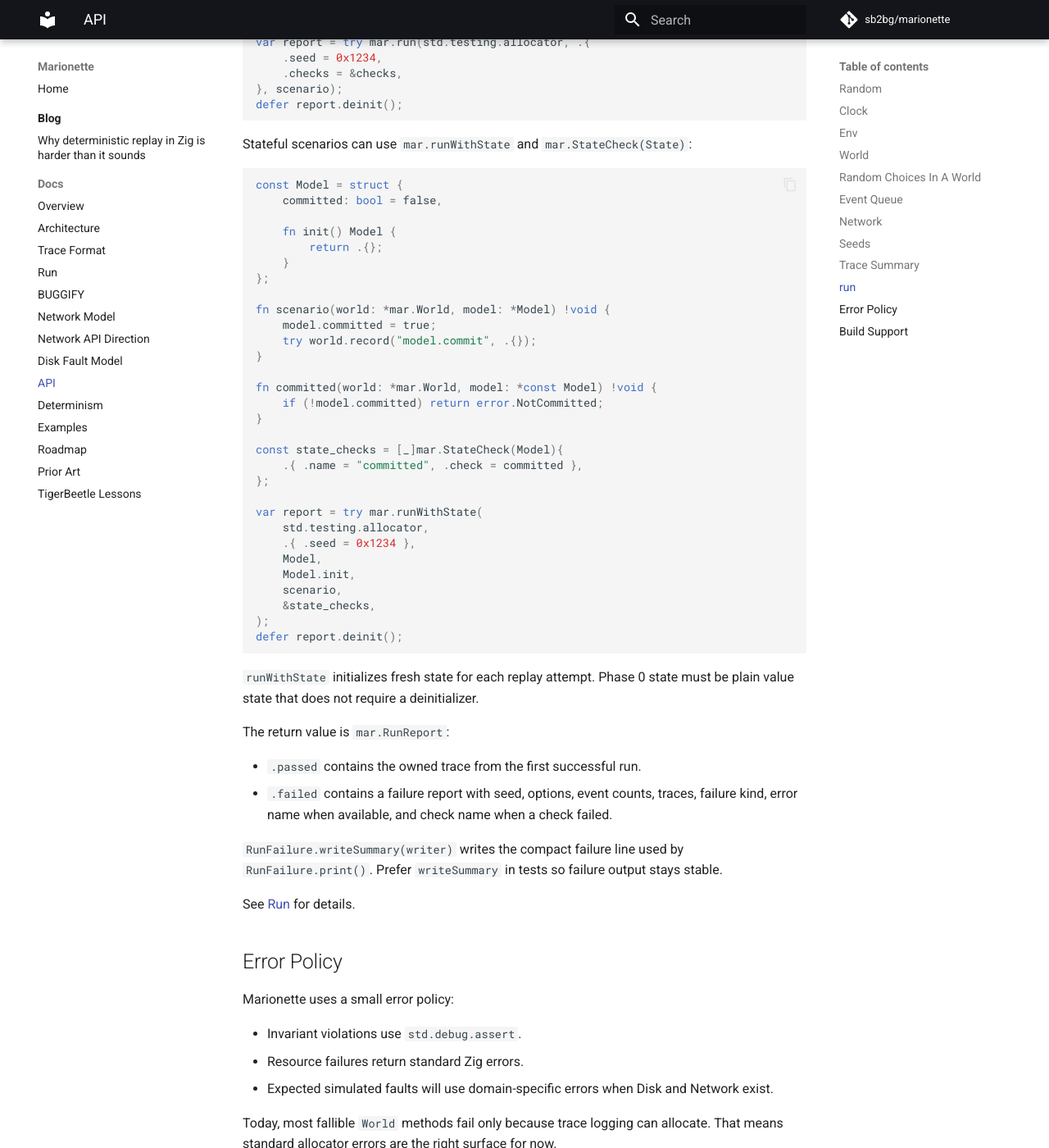
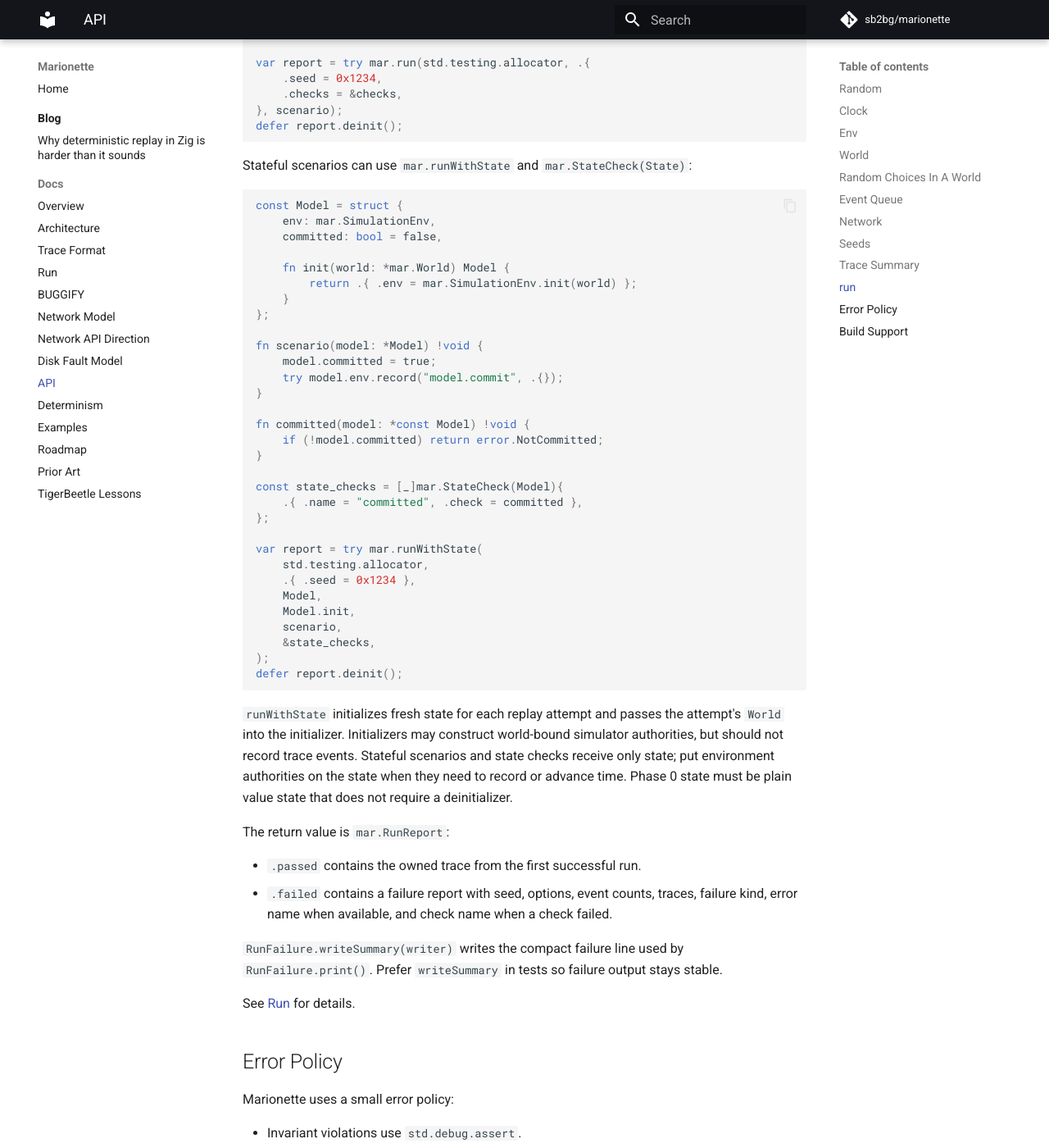
Before and after one commit to sb2bg/marionette, an MkDocs documentation site: the page built from docs/api.md, in a window 1280 px wide and 1400 px high, scrolled down 7408 px. Shown: the whole window at 82% size. Built offline with MkDocs 1.6.1 and Material for MkDocs 9.7.7, drawn with Linux system fonts in a browser that asks for light colours; comment, search, counter and statistics services are not loaded; some of the changed text lies outside the part shown.

Commit message:
Remove world passing to stateful runs

````diff
--- a/docs/api.md
+++ b/docs/api.md
@@ -76,9 +76,10 @@ fn scenario(world: *mar.World) !void {
 Phase 0 environments expose `clock()`, `random()`, and `buggify()`.
 `ProductionEnv.buggify` always returns `false`. `SimulationEnv.buggify` takes
 a `BuggifyRate`, draws through the world's PRNG, and records the hook
-decision. The hook only decides whether the fault fires; user code still owns
-the domain behavior, such as dropping a packet, delaying an operation, or
-returning a simulated disk error.
+decision. Invalid runtime rates return `error.InvalidRate` before drawing from
+the PRNG or recording a hook event. The hook only decides whether the fault
+fires; user code still owns the domain behavior, such as dropping a packet,
+delaying an operation, or returning a simulated disk error.
 
 `SimulationEnv` also exposes `tick()`, `runFor()`, and `record()` as
 convenience wrappers around the backing world for scenario code. Future disk
@@ -390,19 +391,20 @@ Stateful scenarios can use `mar.runWithState` and `mar.StateCheck(State)`:
 
 ```zig
 const Model = struct {
+    env: mar.SimulationEnv,
     committed: bool = false,
 
-    fn init() Model {
-        return .{};
+    fn init(world: *mar.World) Model {
+        return .{ .env = mar.SimulationEnv.init(world) };
     }
 };
 
-fn scenario(world: *mar.World, model: *Model) !void {
+fn scenario(model: *Model) !void {
     model.committed = true;
-    try world.record("model.commit", .{});
+    try model.env.record("model.commit", .{});
 }
 
-fn committed(world: *mar.World, model: *const Model) !void {
+fn committed(model: *const Model) !void {
     if (!model.committed) return error.NotCommitted;
 }
 
@@ -421,8 +423,12 @@ var report = try mar.runWithState(
 defer report.deinit();
 ```
 
-`runWithState` initializes fresh state for each replay attempt. Phase 0 state
-must be plain value state that does not require a deinitializer.
+`runWithState` initializes fresh state for each replay attempt and passes the
+attempt's `World` into the initializer. Initializers may construct world-bound
+simulator authorities, but should not record trace events. Stateful scenarios
+and state checks receive only state; put environment authorities on the state
+when they need to record or advance time. Phase 0 state must be plain value
+state that does not require a deinitializer.
 
 The return value is `mar.RunReport`:
 
````
Also changed, not shown: docs/buggify.md (+2 -1 lines), docs/roadmap.md (+78 -34 lines), docs/run.md (+13 -6 lines), 7 other files.
